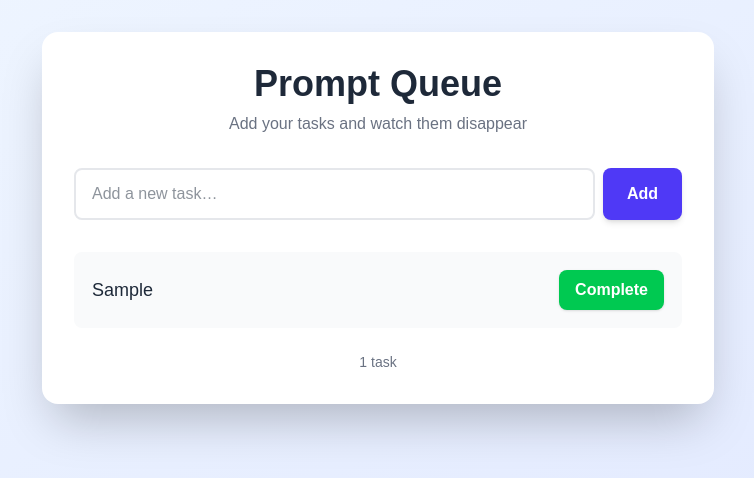
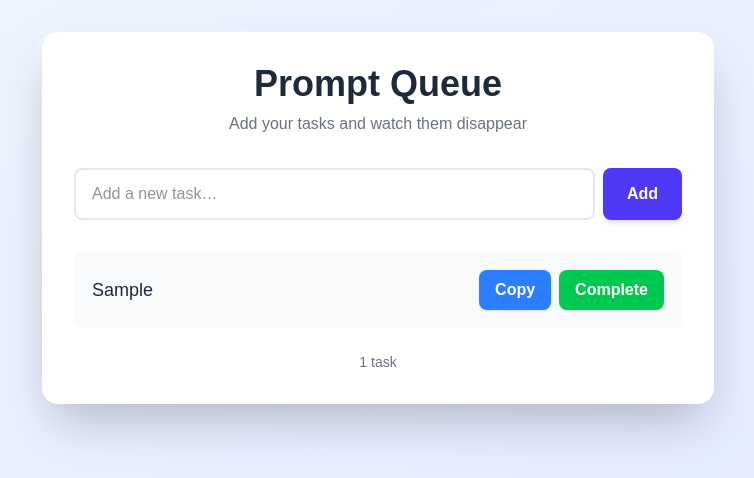
Before and after one commit to jarrensj/prompt-queue, a Next.js app: page / in a window 1280 px wide. Both pictures are taken after typing "Sample" into the empty fields and a click on the button "Add". Shown: the top 478 px of the page, without its empty margins (262-1016 px from the left). Built offline with nearby package versions, Linux system fonts and the light colour scheme.

Commit message:
feat: add copy to clipboard button next to the prompt

```diff
--- a/app/page.tsx
+++ b/app/page.tsx
@@ -13,6 +13,7 @@ export default function Home() {
   const [todos, setTodos] = useState<TodoItem[]>([]);
   const [inputValue, setInputValue] = useState('');
   const [mounted, setMounted] = useState(false);
+  const [copiedId, setCopiedId] = useState<string | null>(null);
 
   // Load from localStorage on mount
   useEffect(() => {
@@ -46,6 +47,16 @@ export default function Home() {
       };
       setTodos([...todos, newTodo]);
       setInputValue('');
+    }
+  };
+
+  const copyToClipboard = async (text: string, id: string) => {
+    try {
+      await navigator.clipboard.writeText(text);
+      setCopiedId(id);
+      setTimeout(() => setCopiedId(null), 2000);
+    } catch (err) {
+      console.error('Failed to copy:', err);
     }
   };
 
@@ -134,12 +145,20 @@ export default function Home() {
                       </span>
                     </div>
                   ) : (
+                    <div className="flex gap-2">
+                      <button
+                        onClick={() => copyToClipboard(todo.text, todo.id)}
+                        className="px-4 py-2 bg-blue-500 hover:bg-blue-600 text-white font-semibold rounded-lg transition-colors shadow-sm hover:shadow-md"
+                      >
+                        {copiedId === todo.id ? 'Copied!' : 'Copy'}
+                      </button>
                       <button
                         onClick={() => markAsComplete(todo.id)}
                         className="px-4 py-2 bg-green-500 hover:bg-green-600 text-white font-semibold rounded-lg transition-colors shadow-sm hover:shadow-md"
                       >
                         Complete
                       </button>
+                    </div>
                   )}
                 </li>
               ))}
```
Lines whose indentation alone changed are shown as unchanged.
